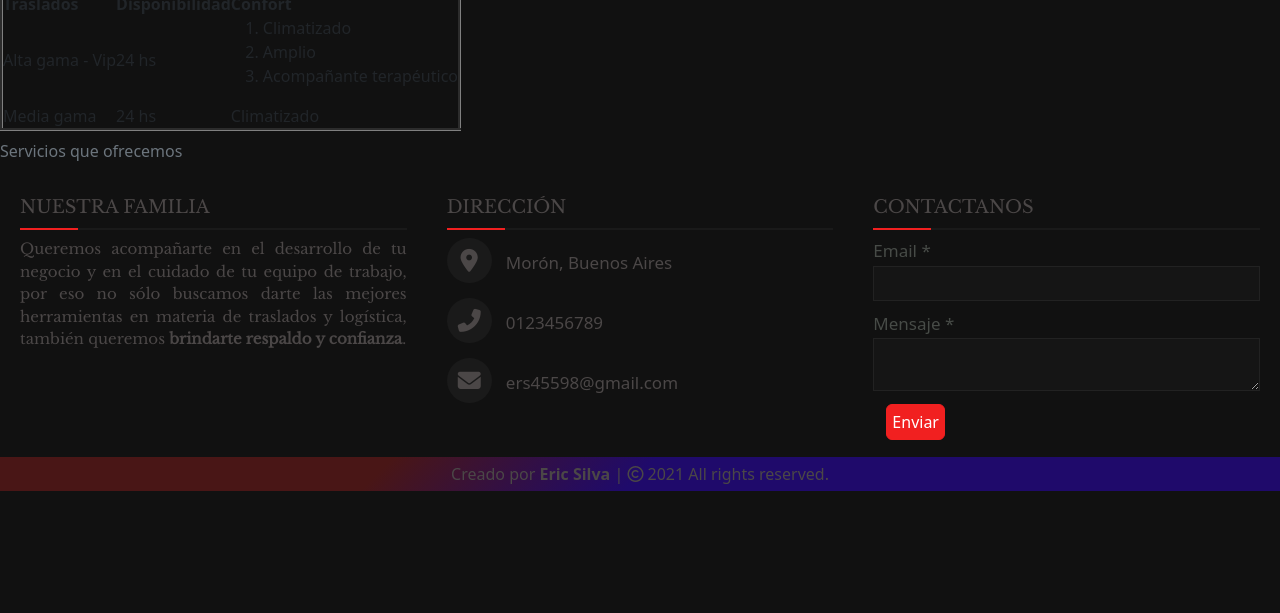
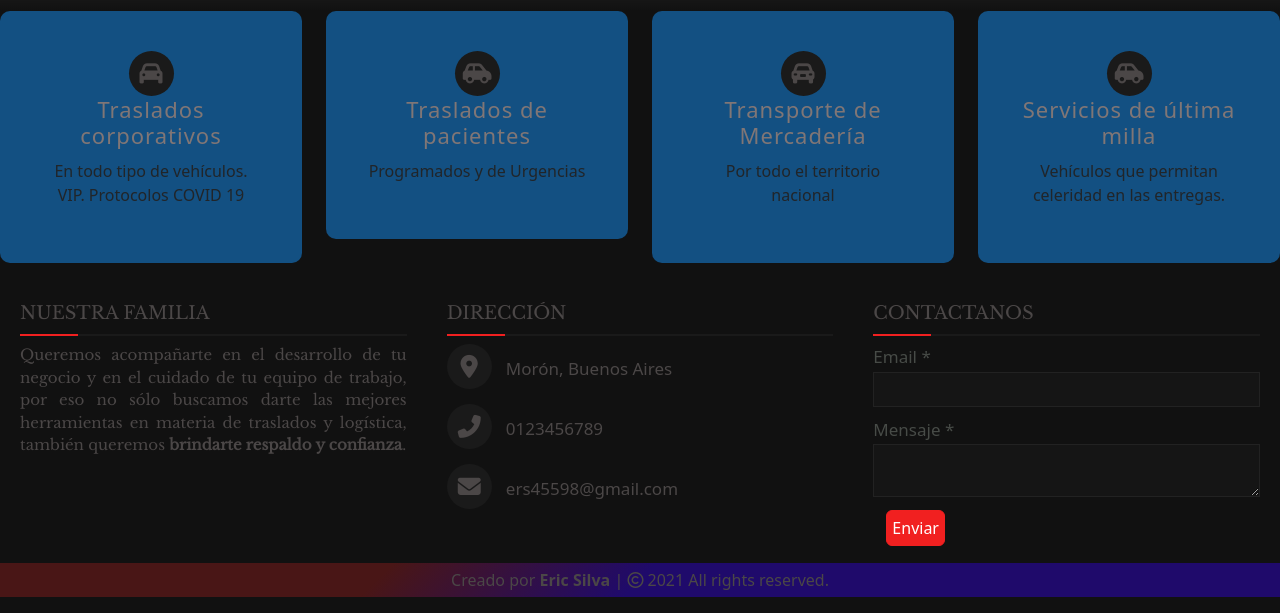
Before and after one commit to ers45598/proyecto, a website: page servicios.html in a window 1280 px wide. Shown: the part 187-800 px from the top of the page. Drawn offline with nearby package versions, Linux system fonts and the light colour scheme.

Commit message:
haciendo servicios y otras modificaciones

```diff
--- a/scss/_stylecompania.scss
+++ b/scss/_stylecompania.scss
@@ -1,25 +1,17 @@
-
 .about {
   position: relative;
   width: 100%;
   padding: 60px 0;
-
 }
 
 .about .section-header {
-
-
   font-family: $fontSubTitulos;
   color: rgb(211, 195, 195);
-
-
-
 }
 
 .about .about-img {
   position: relative;
   overflow: hidden;
-
 }
 
 .about .about-img::after {
@@ -31,21 +23,21 @@
   left: 60px;
   background: transparent;
   border: 30px solid;
-    border-image: repeating-linear-gradient( 45deg, rgba(204, 195, 195, 0.452), rgba(0,0,0,.05) .5%, rgba(0,0,0,.1) .5%, rgba(0,0,0,.1) 1%) 30;
-
-
-
+  border-image: repeating-linear-gradient(
+      45deg,
+      rgba(204, 195, 195, 0.452),
+      rgba(0, 0, 0, 0.05) 0.5%,
+      rgba(0, 0, 0, 0.1) 0.5%,
+      rgba(0, 0, 0, 0.1) 1%
+    )
+    30;
 }
-
-
 
 .about .about-img-1 {
   position: relative;
   height: 100%;
   height: 100%;
   margin: 0 150px 150px 0;
-
-
 }
 
 .about .about-img-2 {
@@ -55,36 +47,17 @@
   top: 150px;
   left: 150px;
   z-index: 1;
-
-
-
 }
 
 .about .about-img-1 img,
 .about .about-img-2 img {
   position: relative;
   width: 100%;
-
 }
 
 .about .about-text p {
   font-size: 16px;
-
   color: rgb(128, 118, 118);
   border-radius: 6px;
-
   font-family: $fontTextos;
-
 }
-
-
-
-
-
-  @media (max-width: 767.98px) {
-    .about .about-img {
-        margin-bottom: 30px;
-        height: auto;
-
-    }
-  }
--- /dev/null
+++ b/scss/_styleservicios.scss
@@ -0,0 +1,37 @@
+
+.service .service-item {
+
+    width: 100%;
+    margin-bottom: 30px;
+    padding:40px;
+    text-align: center;
+    background-color: #135082;
+    border-radius: 10px;
+
+
+}
+
+h2{
+    color: rgb(211, 195, 195);
+    font-family: $fontSubTitulos;
+
+}
+
+.fas{
+    font-size: 1.4375rem;
+  background: #1a1a1a;
+  width: 45px;
+  line-height: 45px;
+  border-radius: 50%;
+  color: rgb(75, 71, 71);
+
+}
+
+.service .service-item h3 {
+    margin-bottom: 10px;
+    font-size: 22px;
+    font-weight: 300;
+    letter-spacing: 1px;
+    color: rgb(128, 118, 118);
+
+}
--- a/scss/style.scss
+++ b/scss/style.scss
@@ -4,7 +4,7 @@
 @import"_body.scss";
 @import"_home.scss";
 @import"_stylecompania";
-
+@import"_styleservicios";
 
 
 
@@ -33,7 +33,12 @@
 
 /* compañia */
 
-
+@media (max-width: 770px) {
+  .about .about-img {
+    margin-bottom: 30px;
+    height: auto;
+  }
+}
 
 
 /* footer */
@@ -51,3 +56,5 @@
       margin: 5px 0;
     }
   }
+
+  /* Servicios */
--- a/servicios.html
+++ b/servicios.html
@@ -2,10 +2,10 @@
 <html lang="es">
 
 <head>
-  <meta charset="UTF-8">
-  <meta name="viewport" content="width=device-width, initial-scale=1.0">
-  <meta name="description" content="Nos especializamos en Servicios de Traslados para ART y obras sociales">
-  <meta name="keywords" content="traslados, aseguradoras, obras sociales, art, pacientes, chofer">
+  <meta charset="UTF-8" />
+  <meta name="viewport" content="width=device-width, initial-scale=1.0" />
+  <meta name="description" content="Nos especializamos en Servicios de Traslados para ART y obras sociales" />
+  <meta name="keywords" content="traslados, aseguradoras, obras sociales, art, pacientes, chofer" />
   <title>SilFor - Servicios</title>
 
   <!-- CSS only -->
@@ -25,8 +25,8 @@
     <nav class="navbar navbar-brand btn-group-lg">
       <nav class="navbar navbar-expand-lg navbar-dark t">
         <div class="container">
-          <a class="navbar-brand px-5" href="index.html"><img src="/multimedia/Logo.svg" class="img-fluid" width="200px"
-              alt="" /></a>
+          <a class="navbar-brand px-5" href="index.html"><img src="/multimedia/logo.svg" class="img-fluid" width="200px"
+              alt="logo" /></a>
           <button class="navbar-toggler" type="button" data-bs-toggle="collapse" data-bs-target="#navbarNav"
             aria-controls="navbarNav" aria-expanded="false" aria-label="Toggle navigation">
             <span class="navbar-toggler-icon"></span>
@@ -52,41 +52,46 @@
     </nav>
   </header>
 
-  <main class="colordetextotablaservicios">
-    <h1>Servicios</h1>
+  <main>
+    <div class="service">
+      <div class="p-3 bg-gradient">
 
-    <section>
-      <table border="3">
-        <caption>
-          <p>Servicios que ofrecemos</p>
-        </caption>
+          <h2>Nuestros mejores servicios de consultoria</h2>
+        </div>
+        <div class="row">
+          <div class="col-lg-3 col-md-6">
+            <div class="service-item">
+              <i class="fas fa-car"></i>
+              <h3>Traslados corporativos</h3>
+              <p>En todo tipo de vehículos. VIP. Protocolos COVID 19</p>
+            </div>
+          </div>
+          <div class="col-lg-3 col-md-6">
+            <div class="service-item">
+              <i class="fas fa-car-side"></i>
+              <h3>Traslados de pacientes</h3>
+              <p>Programados y de Urgencias</p>
+            </div>
+          </div>
+          <div class="col-lg-3 col-md-6">
+            <div class="service-item">
+              <i class="fas fa-car-alt"></i>
+              <h3>Transporte de Mercadería</h3>
+              <p>Por todo el territorio nacional</p>
+            </div>
+          </div>
+          <div class="col-lg-3 col-md-6">
+            <div class="service-item">
+              <i class="fas fa-car-side"></i>
+              <h3>Servicios de última milla</h3>
+              <p>
+                Vehículos que permitan celeridad en las entregas.
+              </p>
+            </div>
+          </div>
+        </div>
 
-        <tbody>
-          <tr>
-            <th>Traslados</th>
-            <th>Disponibilidad</th>
-            <th>Confort</th>
-          </tr>
-
-          <tr>
-            <td>Alta gama - Vip</td>
-            <td>24 hs</td>
-            <td>
-              <ol>
-                <li>Climatizado</li>
-                <li>Amplio</li>
-                <li>Acompañante terapéutico</li>
-              </ol>
-            </td>
-          </tr>
-          <tr>
-            <td>Media gama</td>
-            <td>24 hs</td>
-            <td>Climatizado</td>
-          </tr>
-        </tbody>
-      </table>
-    </section>
+    </div>
   </main>
 
   <footer>
```
Also changed, not shown: compania.html (+2 -2 lines), contacto.html (+2 -2 lines), index.html (+1 -1 lines), serprestador.html (+2 -2 lines), css/main.css. Lines whose indentation alone changed are shown as unchanged.
